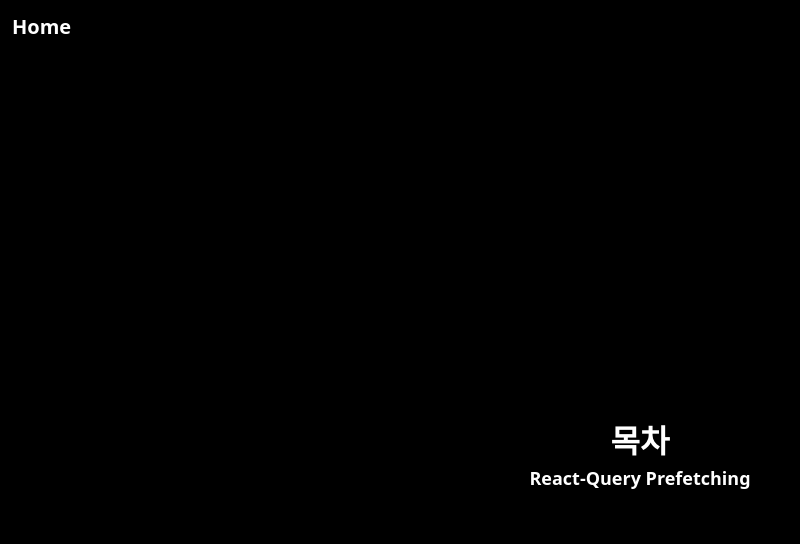
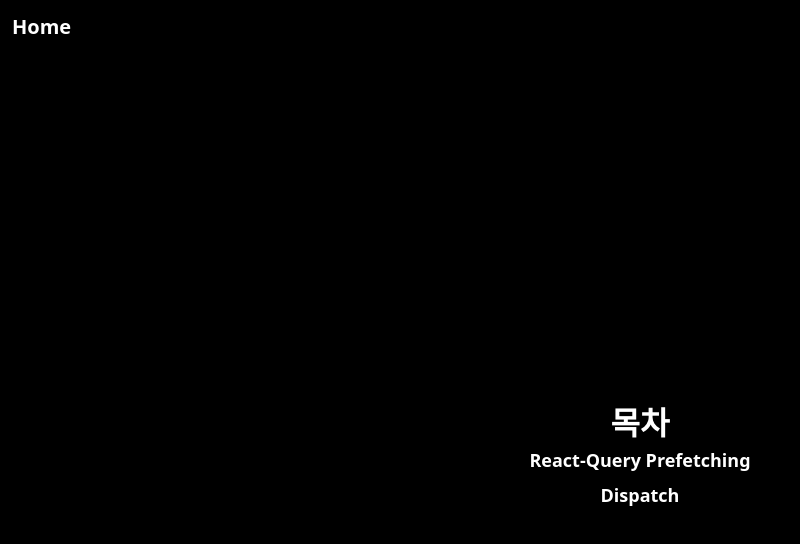
Before and after one commit to houndhollis/next-museum, a Next.js app: page / in a window 1280 px wide. Shown: the top 544 px of the page, without its empty margins (0-800 px from the left). Built offline with nearby package versions, Linux system fonts and the light colour scheme.

Commit message:
[⭐️ FEAT] : 디스패치 초기설정

```diff
--- /dev/null
+++ b/app/components/Layout/index.tsx
@@ -0,0 +1,21 @@
+"use client";
+
+if (window) {
+  window.addEventListener("storage", (event) => {
+    if (event.key === "dispatch") {
+      if (typeof event.newValue !== "string") {
+        return;
+      }
+
+      const objData = JSON.parse(event.newValue as string);
+      window.dispatchEvent(
+        new CustomEvent(`dispatch:${objData.key}`, { detail: objData.data })
+      );
+      window.localStorage.removeItem("dispatch");
+    }
+  });
+}
+
+export default function Layout({ children }: { children: React.ReactNode }) {
+  return <main>{children}</main>;
+}
--- a/app/layout.tsx
+++ b/app/layout.tsx
@@ -3,6 +3,11 @@ import localFont from "next/font/local";
 import "./globals.css";
 import { ReactQueryProvider } from "./configs/ReactQueryProvider";
 import Header from "./components/Header";
+import dynamic from "next/dynamic";
+
+const Layout = dynamic(() => import("./components/Layout"), {
+  ssr: false,
+});
 
 const geistSans = localFont({
   src: "./fonts/GeistVF.woff",
@@ -32,7 +37,7 @@ export default function RootLayout({
       >
         <ReactQueryProvider>
           <Header />
-          {children}
+          <Layout>{children}</Layout>
         </ReactQueryProvider>
       </body>
     </html>
--- a/app/page.tsx
+++ b/app/page.tsx
@@ -4,10 +4,14 @@ export default function Home() {
   return (
     <main className="h-screen flex flex-col items-center justify-center text-white">
       <h1 className="font-bold text-[32px]">목차</h1>
-      <div></div>
-      <Link href={"/prefetching"} className="text-[18px] font-bold">
-        React-Query Prefetching
-      </Link>
+      <div className="flex flex-col items-center gap-2">
+        <Link href={"/prefetching"} className="text-[18px] font-bold">
+          React-Query Prefetching
+        </Link>
+        <Link href={"/dispatch"} className="text-[18px] font-bold">
+          Dispatch
+        </Link>
+      </div>
     </main>
   );
 }
```
